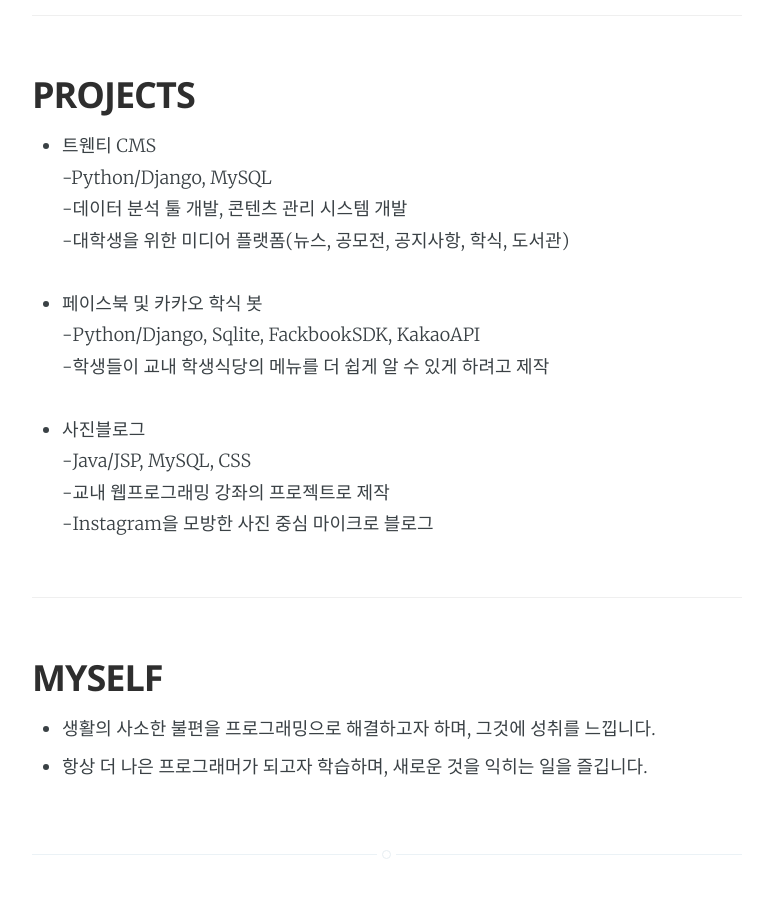
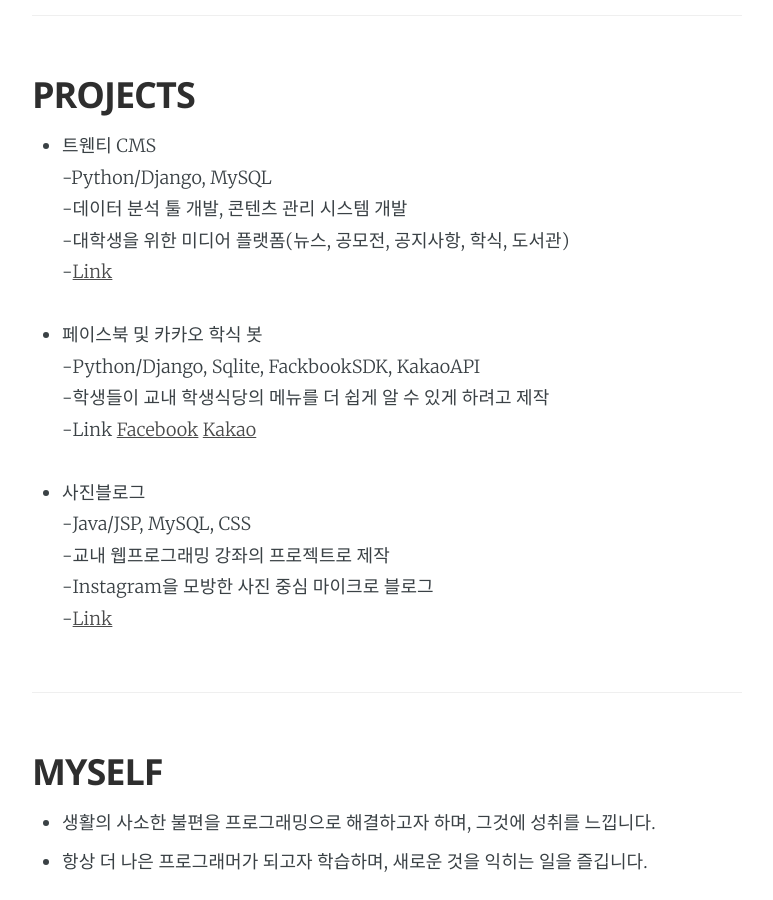
Before and after one commit to ThroughKim/throughkim.github.com, a Jekyll site: the page built from about.md, in a window 1280 px wide and 900 px high, scrolled down 1563 px. Shown: the whole window, without its empty margins (253-1026 px from the left). Built offline with Jekyll 4.4.1, drawn with Linux system fonts in a browser that asks for light colours; Markdown is read by kramdown in place of the engine named in the settings.

Commit message:
link added to resume

```diff
--- a/about.md
+++ b/about.md
@@ -41,15 +41,18 @@ title: 김슬우
     -Python/Django, MySQL
     -데이터 분석 툴 개발, 콘텐츠 관리 시스템 개발
     -대학생을 위한 미디어 플랫폼(뉴스, 공모전, 공지사항, 학식, 도서관)
+    -[Link](https://throughkim.github.io/2016/10/18/twentycms.html)
 
 * 페이스북 및 카카오 학식 봇
     -Python/Django, Sqlite, FackbookSDK, KakaoAPI
     -학생들이 교내 학생식당의 메뉴를 더 쉽게 알 수 있게 하려고 제작
+    -Link [Facebook](https://throughkim.github.io/2016/10/18/facebook-haksikbot-pf.html) [Kakao](https://throughkim.github.io/2016/10/18/kakao-haksik-pf.html)
 
 * 사진블로그
     -Java/JSP, MySQL, CSS
     -교내 웹프로그래밍 강좌의 프로젝트로 제작
     -Instagram을 모방한 사진 중심 마이크로 블로그
+    -[Link](https://throughkim.github.io/2016/10/18/photoblog-pf.html)
 
 ---
 ## MYSELF
```
